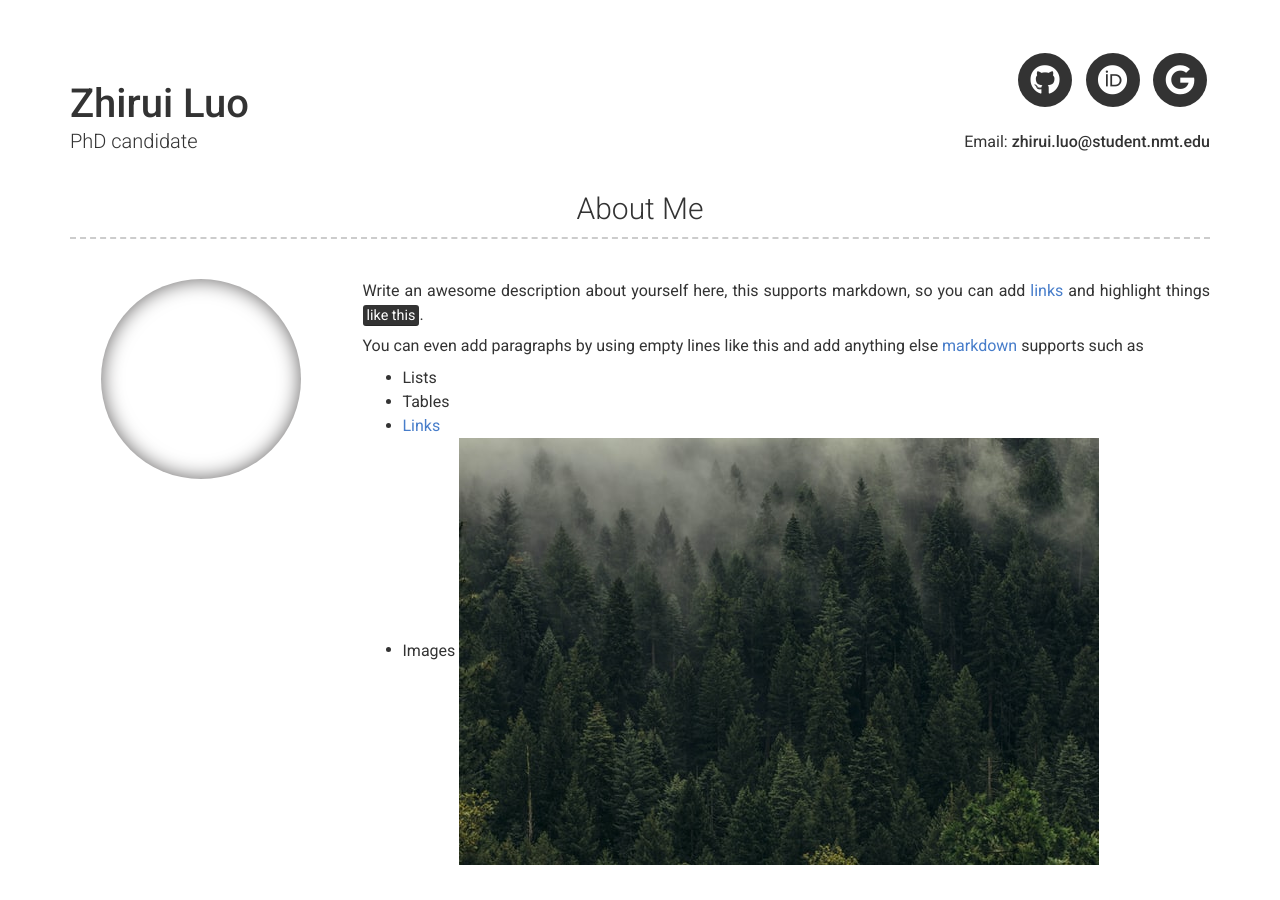
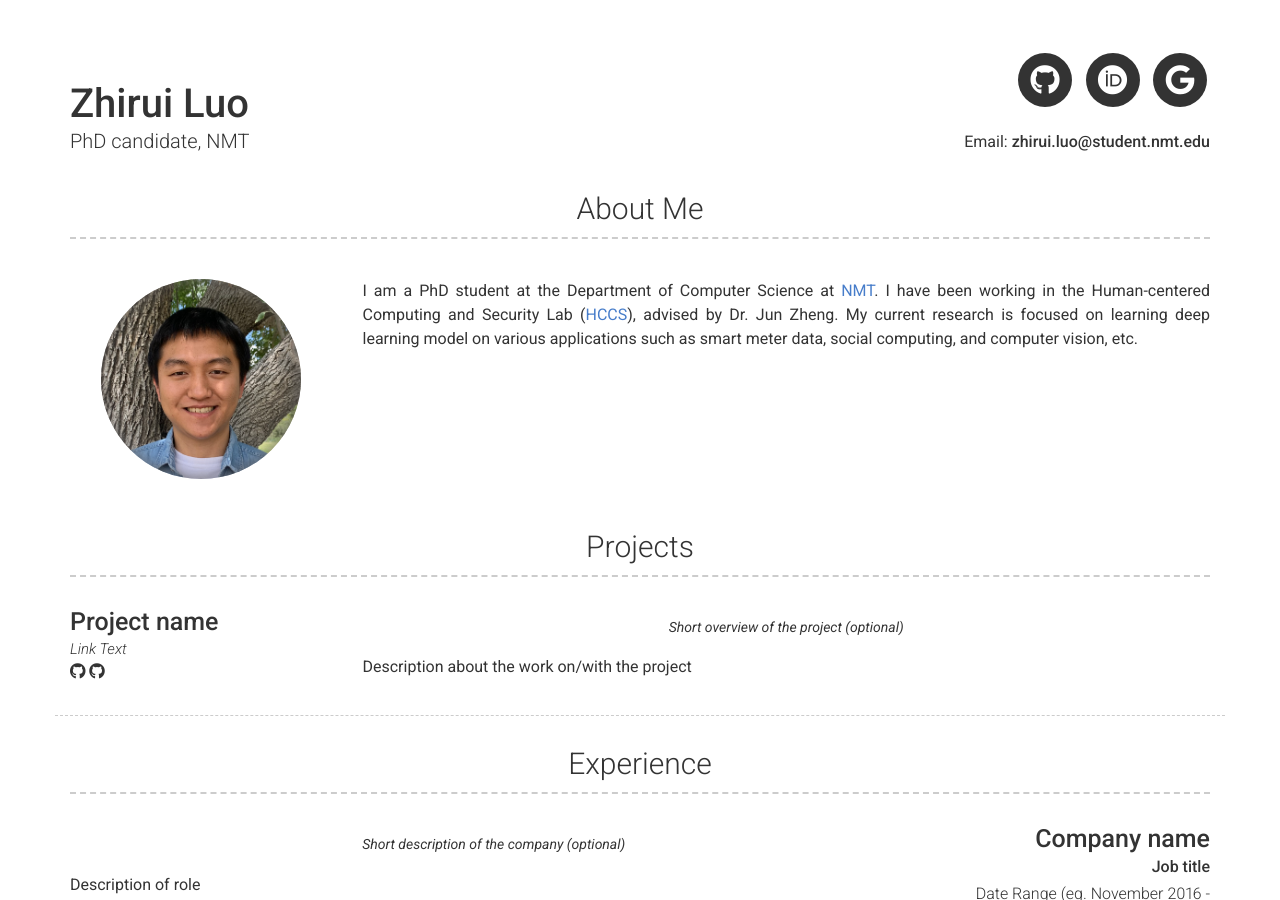
Before and after one commit to lzrpotato/resume, a Jekyll site: the page built from index.md, in a window 1280 px wide and 900 px high. Built offline with Jekyll 4.4.1, drawn with Linux system fonts in a browser that asks for light colours; nearby versions of some CDN libraries.

Commit message:
add content

```diff
--- a/_config.yml
+++ b/_config.yml
@@ -9,7 +9,7 @@ version: 2
 
 # Personal info
 name: Zhirui Luo
-title: PhD candidate
+title: PhD candidate, NMT
 email: zhirui.luo@student.nmt.edu
 # email_title: Email (Email title override)
 # phone: Your phone number (optional)
@@ -52,15 +52,10 @@ googlescholar_username: CrXvC5QAAAAJ&hl
 
 # About Section
 # about_title: About Me (Use this to override about section title)
-about_profile_image: Directory of profile image (eg. images/profile.jpg)
+about_profile_image: images/profile.jpg
 about_content: | # this will include new lines to allow paragraphs
-  Write an awesome description about yourself here, this supports markdown, so you can add [links](http://foobar.com) and highlight things <mark>like this</mark>.
-
-  You can even add paragraphs by using empty lines like this and add anything else [markdown](https://www.markdownguide.org/getting-started#what-is-markdown) supports such as
-    - Lists
-    - Tables
-    - <a href="google.com">Links</a>
-    - Images ![alt text](images/landscape-trees.jpg "Trees")
+  I am a PhD student at the Department of Computer Science at [NMT](https://www.cs.nmt.edu). I have been working in the Human-centered Computing and Security Lab ([HCCS](https://sites.google.com/a/nmt.edu/human-centered-computing-and-security-lab/)), advised by Dr. Jun Zheng.
+  My current research is focused on learning deep learning model on various applications such as smart meter data, social computing, and computer vision, etc.
 
 content:
   - title: Projects # Title for the section
```
Also changed, not shown: Gemfile.lock, images/profile.jpg (added).
